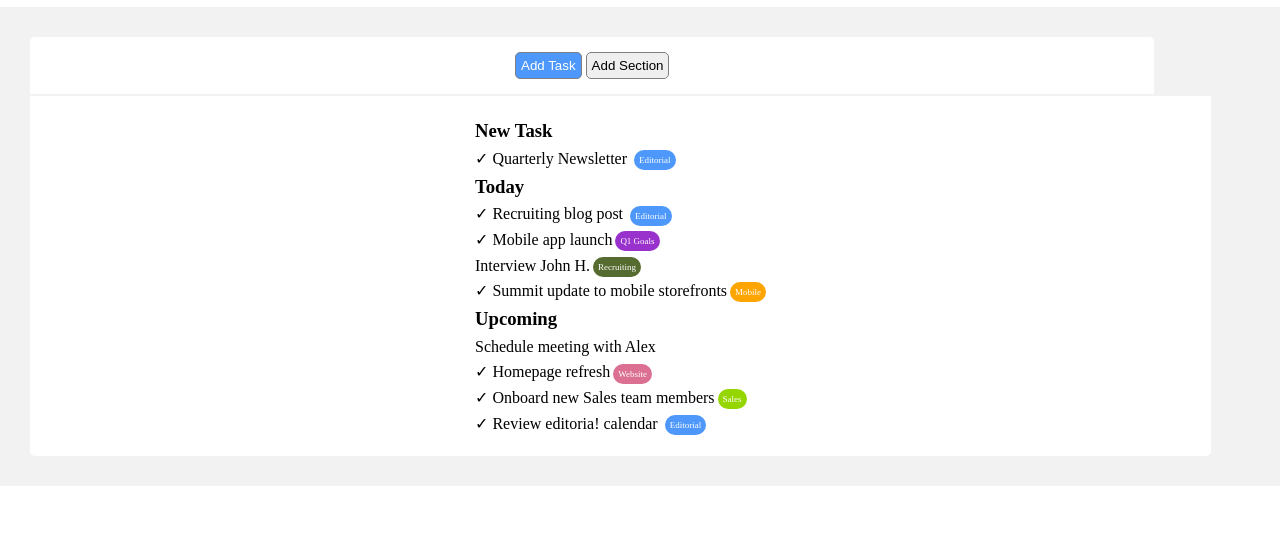
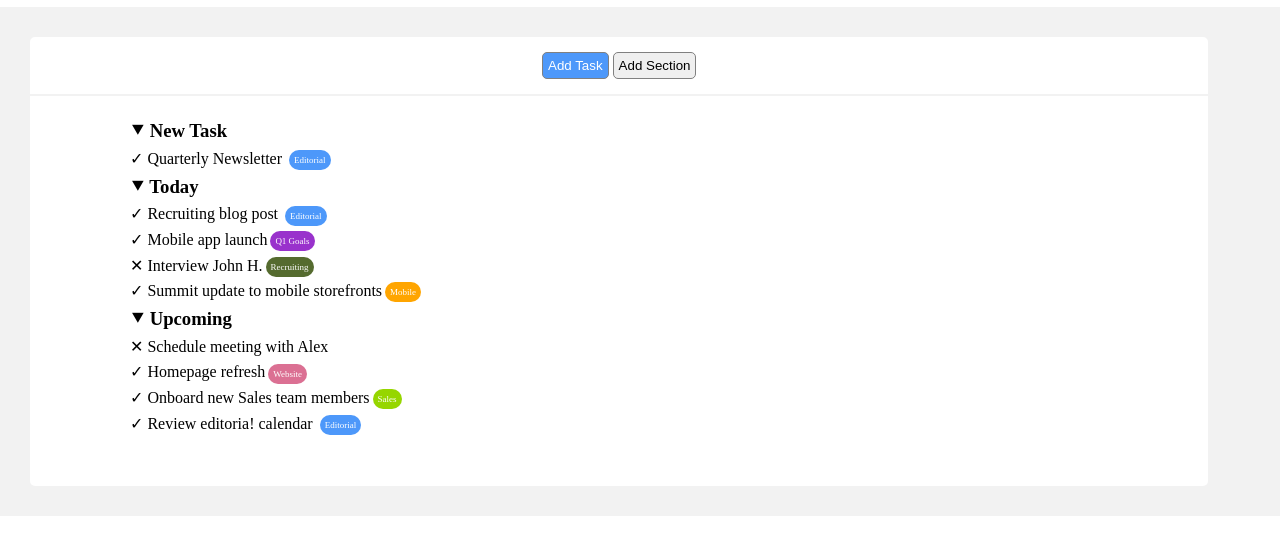
Before and after one commit to fabiomuzzu/html-css-toboolist, a plain HTML site: page index.html in a window 1280 px wide. Shown: the part 67-622 px from the top of the page. Drawn offline with Linux system fonts and the light colour scheme.

Commit message:
[ADD] some css fix

```diff
--- a/css/style.css
+++ b/css/style.css
@@ -39,7 +39,7 @@ main{
 }
 
 .button_div{
-    padding: 15px 485px;    margin: 30px 10px 1px 30px;
+    padding: 15px 512px;    margin: 30px 10px 1px 30px;
     background-color: white;
     display: inline-block;
     border-top-left-radius: 5px;
@@ -50,14 +50,20 @@ main{
 ul{
     list-style-type: none;
 }
+ol{
+    list-style-type: none;
+}
 .list{
-    padding: 20px 445px;
     margin: 1px 10px 30px 30px;
     background-color: white;
     display: inline-block;
     border-bottom-left-radius: 5px;
     border-bottom-right-radius: 5px;
     line-height: 1.6;
+    width: 1178px;
+    padding-left: 100px;
+    padding-top: 20px;
+    padding-bottom: 50px;
 }
 
 .attachment{
--- a/index.html
+++ b/index.html
@@ -24,24 +24,32 @@
                 </div>
                 <!-- sezione lista -->
                 <div class="list">
-                    <h3>New Task</h3>
+                    <ol>
+                        <li>
+                            <h3>&#11206; New Task</h3>
                             <ul>
                                 <li>&#10003; Quarterly Newsletter <span class="attachment editorial">Editorial</span></li>
                             </ul>
-                    <h3>Today</h3>
+                        </li>
+                        <li>
+                            <h3>&#11206; Today</h3>
                             <ul>
                                 <li>&#10003; Recruiting blog post <span class="attachment editorial">Editorial</span></li>
                                 <li>&#10003; Mobile app launch<span class="attachment goals">Q1 Goals</span></li>
-                        <li>Interview John H.<span class="attachment recruiting">Recruiting</span></li>
+                                <li>&#10005; Interview John H.<span class="attachment recruiting">Recruiting</span></li>
                                 <li>&#10003; Summit update to mobile storefronts<span class="attachment mobile">Mobile</span></li>
                             </ul>
-                    <h3>Upcoming</h3>
+                        </li>
+                        <li>
+                            <h3>&#11206; Upcoming</h3>
                             <ul>
-                        <li>Schedule meeting with Alex</li>
+                                <li>&#10005; Schedule meeting with Alex</li>
                                 <li>&#10003; Homepage refresh<span class="attachment website">Website</span></li>
                                 <li>&#10003; Onboard new Sales team members<span class="attachment sales">Sales</span></li>
                                 <li>&#10003; Review editoria! calendar <span class="attachment editorial">Editorial</span></li>
                             </ul>
+                        </li>
+                    </ol>
                 </div>
             </div>
 
```
Lines whose indentation alone changed are shown as unchanged.
